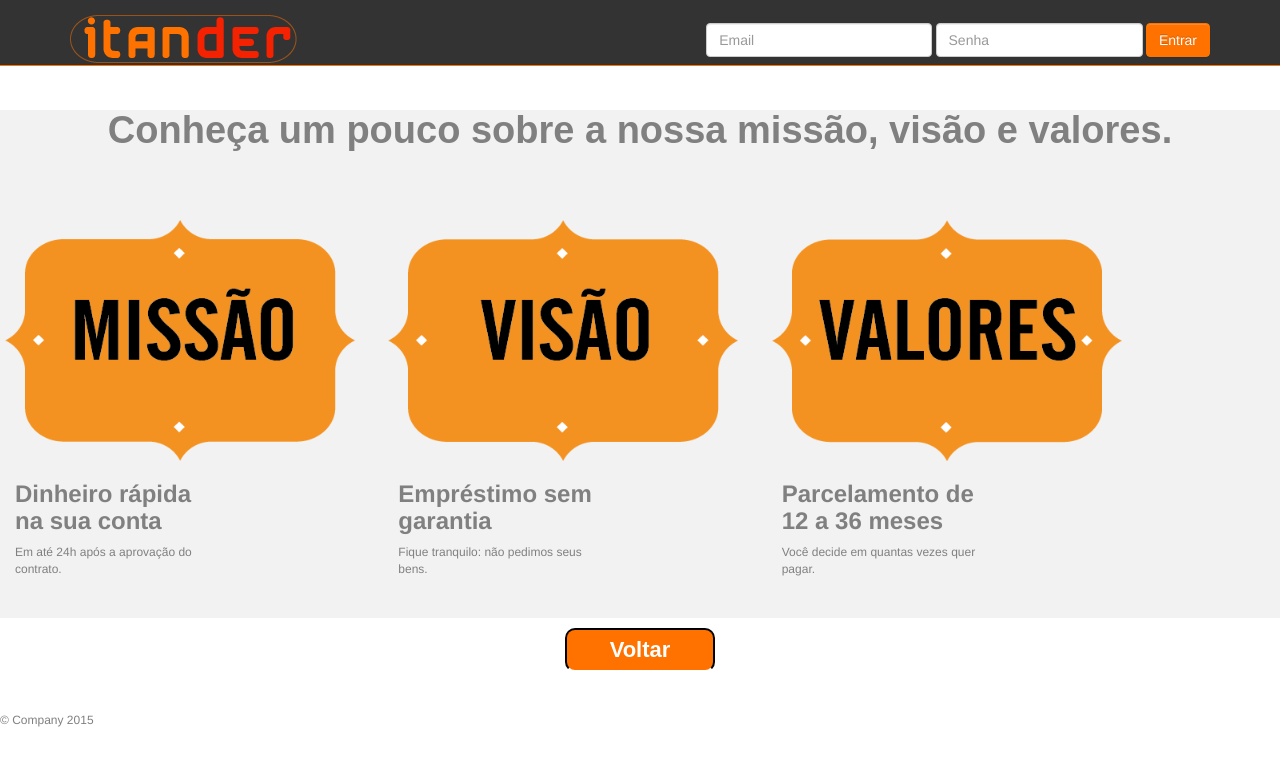
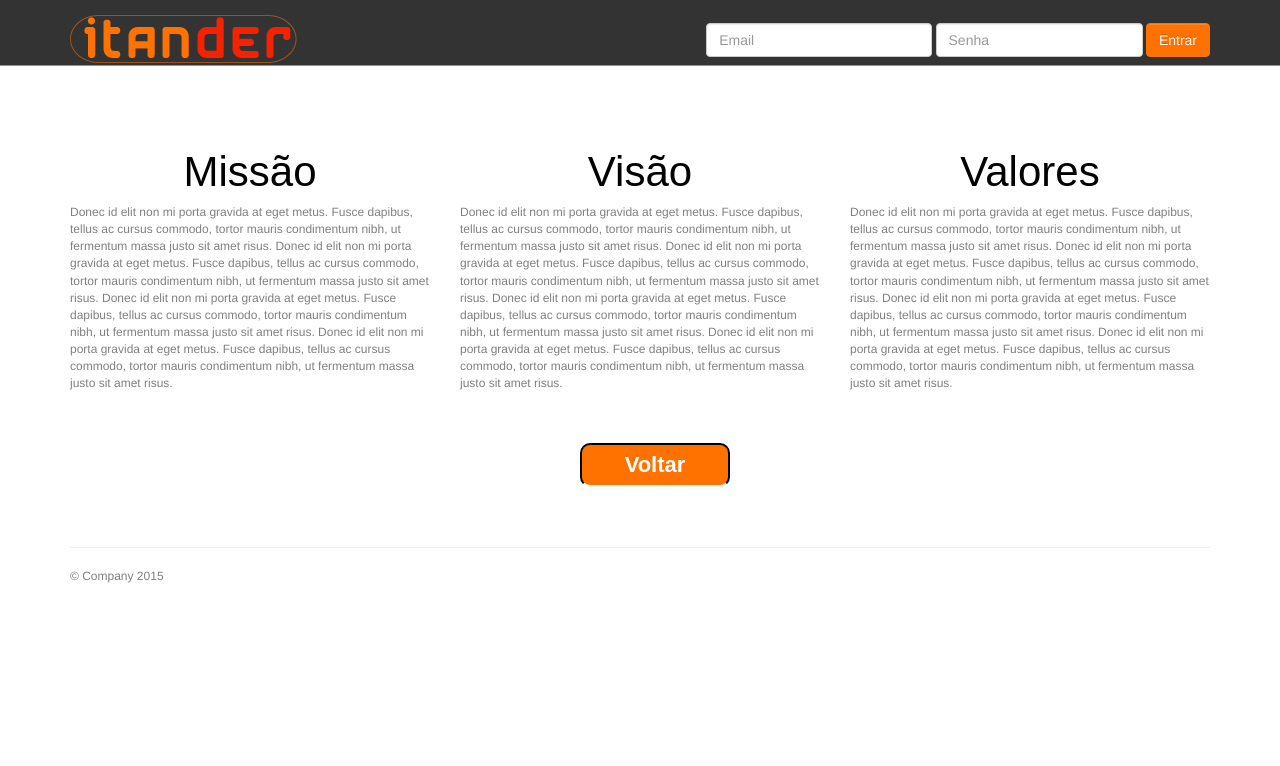
Before and after one commit to RzorX/lendmoney, a website: page public_html/oitander.html in a window 1280 px wide. Drawn offline with Linux system fonts and the light colour scheme.

Commit message:
update main.css , oitander.

```diff
--- a/public_html/css/main.css
+++ b/public_html/css/main.css
@@ -52,6 +52,16 @@ div.a{
     margin-top: 10px;
     margin-left: 10px;
     margin-right: 10px;
+}
+
+h1.mis{
+    font: 42px/44px arial;
+    text-align: center;
+    color: black;
+}
+
+div.mission-class{
+    margin-top: 100px;
 }
 
 h3.emp{
--- a/public_html/oitander.html
+++ b/public_html/oitander.html
@@ -55,61 +55,49 @@
                 </div>
             </div>
         </nav>
-            <div class="oitander">
-            <h2 align="center" class="infostitle">
-                <strong>Conheça um pouco sobre a nossa missão, visão e valores.</strong>
-            </h2>
-            <div class="valores-img">
-                <div class="vlog">
-                    <div class="lgs">
-                        <picture class='fotos'>
-                            <source type="image/png" srcset="img/missao.png">
-                            <img class="mission" src="img/missao.png" alt="Nossa missão">
-                        </picture>
+        <div class="container">
+            <div class="row">
+                <div class="col-md-4">
+                    <div class="mission-class">
+                        <h1 class="mis">Missão</h1>
+                    </div>
+                    <p>Donec id elit non mi porta gravida at eget metus. Fusce dapibus, tellus ac cursus commodo, tortor mauris condimentum nibh, ut fermentum massa justo sit amet risus.
+                        Donec id elit non mi porta gravida at eget metus. Fusce dapibus, tellus ac cursus commodo, tortor mauris condimentum nibh, ut fermentum massa justo sit amet risus.
+                        Donec id elit non mi porta gravida at eget metus. Fusce dapibus, tellus ac cursus commodo, tortor mauris condimentum nibh, ut fermentum massa justo sit amet risus.
+                        Donec id elit non mi porta gravida at eget metus. Fusce dapibus, tellus ac cursus commodo, tortor mauris condimentum nibh, ut fermentum massa justo sit amet risus.</p>
+                </div>
+                <div class="col-md-4">
+                    <div class="mission-class">
+                        <h1 class="mis">Visão</h1>
+                    </div>
+                    <p>Donec id elit non mi porta gravida at eget metus. Fusce dapibus, tellus ac cursus commodo, tortor mauris condimentum nibh, ut fermentum massa justo sit amet risus.
+                        Donec id elit non mi porta gravida at eget metus. Fusce dapibus, tellus ac cursus commodo, tortor mauris condimentum nibh, ut fermentum massa justo sit amet risus.
+                        Donec id elit non mi porta gravida at eget metus. Fusce dapibus, tellus ac cursus commodo, tortor mauris condimentum nibh, ut fermentum massa justo sit amet risus.
+                        Donec id elit non mi porta gravida at eget metus. Fusce dapibus, tellus ac cursus commodo, tortor mauris condimentum nibh, ut fermentum massa justo sit amet risus.</p>
+                </div>
+                <div class="col-md-4">
+                    <div class="mission-class">
+                        <h1 class="mis">Valores</h1>
+                    </div>
+                    <p>Donec id elit non mi porta gravida at eget metus. Fusce dapibus, tellus ac cursus commodo, tortor mauris condimentum nibh, ut fermentum massa justo sit amet risus.
+                        Donec id elit non mi porta gravida at eget metus. Fusce dapibus, tellus ac cursus commodo, tortor mauris condimentum nibh, ut fermentum massa justo sit amet risus.
+                        Donec id elit non mi porta gravida at eget metus. Fusce dapibus, tellus ac cursus commodo, tortor mauris condimentum nibh, ut fermentum massa justo sit amet risus.
+                        Donec id elit non mi porta gravida at eget metus. Fusce dapibus, tellus ac cursus commodo, tortor mauris condimentum nibh, ut fermentum massa justo sit amet risus.</p>
                 </div>
             </div>
-                <div class="description_img">
-                    <h3 class="emp">Dinheiro rápida na sua conta</h3>
-                    <p class="vantagem_sub">Em até 24h após a aprovação do contrato.</p>
-                </div>
-            </div>
-            <div class="valores-img">
-                <div class="vlog">
-                    <div class="lgs">
-                        <picture class='fotos'>
-                            <source type="image/png" srcset="img/visao.png">
-                            <img class="mission" src="img/visao.png" alt="Nossa visão">
-                        </picture>
-                    </div>
-                </div>
-                <div class="description_img">
-                    <h3 class="emp">Empréstimo sem garantia</h3>
-                    <p class="vantagem_sub">Fique tranquilo: não pedimos seus bens.</p>
-                </div>
-            </div>
-            <div class="valores-img">
-                <div class="vlog">
-                    <div class="lgs">
-                        <picture class='fotos'>
-                            <source type="image/png" srcset="img/valores.png">
-                            <img class="mission" src="img/valores.png" alt="Nossos valores">
-                        </picture>
-                    </div>
-                </div>
-                <div class="description_img">
-                    <h3 class="emp">Parcelamento de 12 a 36 meses</h3>
-                    <p class="vantagem_sub">Você decide em quantas vezes quer pagar.</p>
-                </div>
-            </div>
-        </div>
+
             <div class="text-center container">
                 <div class="voltar">
                     <button class="voltar" onclick="window.location = 'index.html'"><strong> Voltar </strong></button>
                 </div>
             </div>
+
+            <hr>
+
             <footer>
                 <p>&copy; Company 2015</p>
             </footer>
+        </div>
     </body>
 
 </html>
```
Lines whose indentation alone changed are shown as unchanged.
